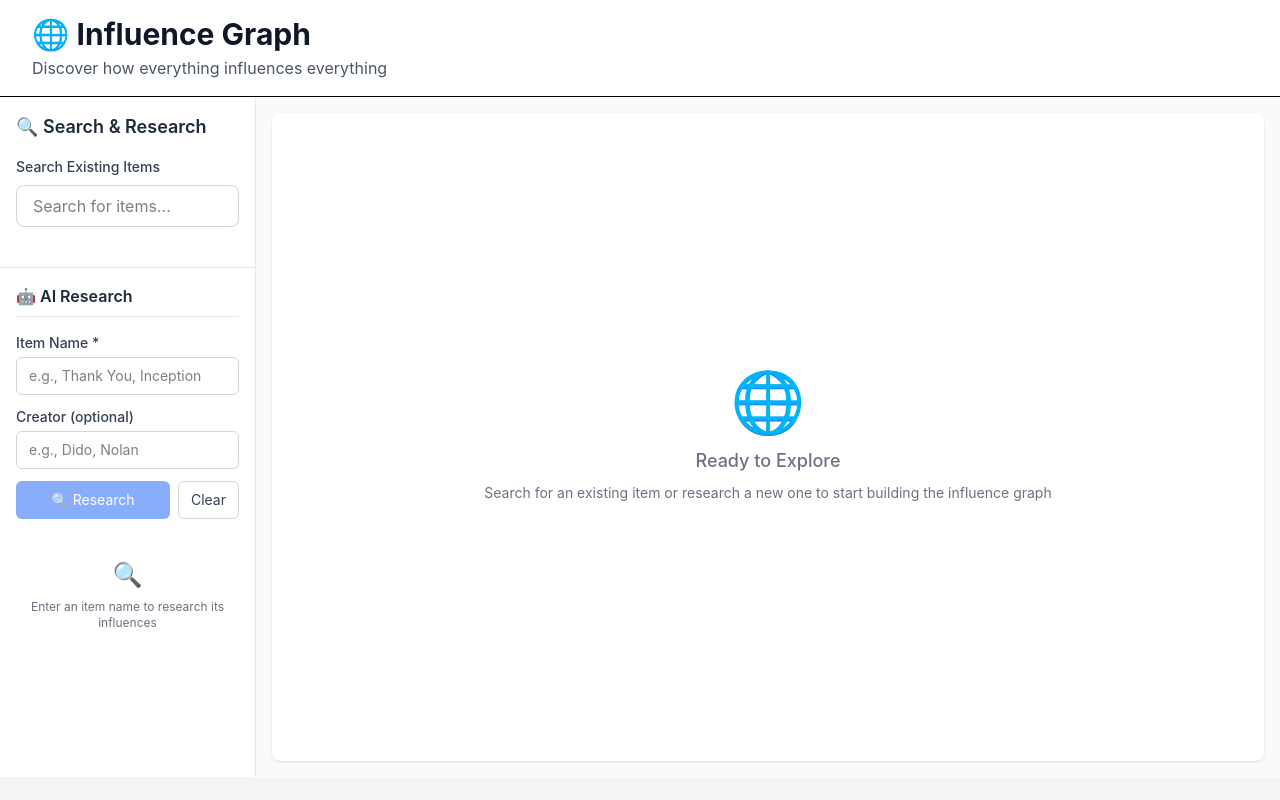
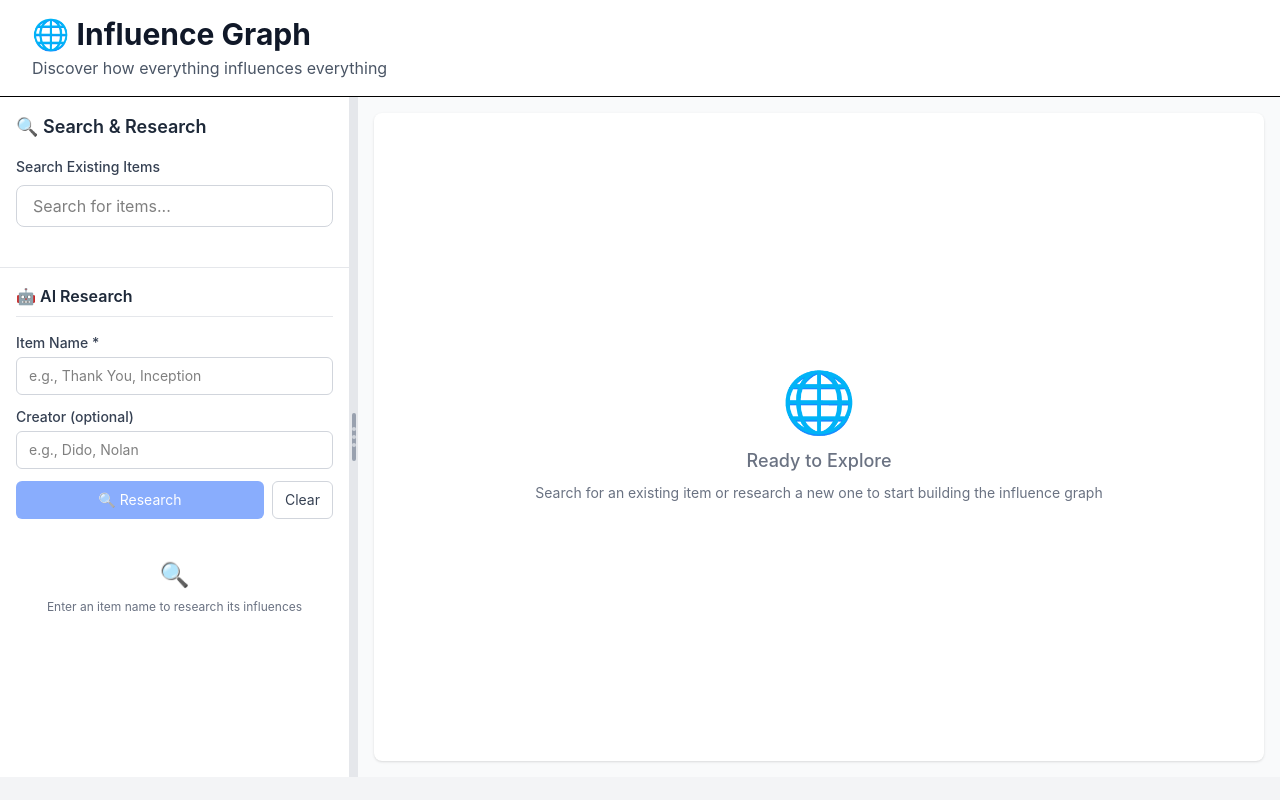
Before and after one commit to jepras/source-graph, a React (Vite) app in the folder frontend/: page / in a window 1280 px wide. Built offline with nearby package versions, Linux system fonts and the light colour scheme.

Commit message:
adjustable side panels

```diff
--- a/frontend/src/App.tsx
+++ b/frontend/src/App.tsx
@@ -4,6 +4,8 @@ import { InfluenceGraph } from './components/graph/InfluenceGraph';
 import { AIResearchPanel } from './components/AIResearchPanel';
 import { GraphExpansionControls } from './components/GraphExpansionControls';
 import { ItemDetailsPanel } from './components/ItemDetailsPanel';
+import { ResizablePanels } from './components/ResizablePanels';
+import { ResizableGraphLayout } from './components/ResizableGraphLayout';
 import { api, convertExpandedGraphToGraphResponse } from './services/api';
 import { extractNodesAndRelationships, mergeExpandedGraphData, checkGraphOverlap } from './utils/graphUtils';
 import type { Item } from './services/api';
@@ -16,8 +18,6 @@ function App() {
   const [error, setError] = useState<string | null>(null);
   const [isChronologicalOrder, setIsChronologicalOrder] = useState(false);
   const [isCategoricalLayout, setIsCategoricalLayout] = useState(false);
-
-
 
   // Replace graphData with accumulated graph
   const [accumulatedGraph, setAccumulatedGraph] = useState<AccumulatedGraph>({
@@ -198,9 +198,10 @@ function App() {
       </header>
 
       {/* Main Content */}
-      <main className="h-[calc(100vh-120px)] flex">
-        {/* Left Sidebar - AI Research Panel (20%) */}
-        <div className="w-1/5 bg-white border-r border-gray-200 flex flex-col">
+      <main className="h-[calc(100vh-120px)]">
+        <ResizablePanels
+          leftPanel={
+            <>
               <div className="p-4 border-b border-gray-200">
                 <h2 className="text-lg font-semibold text-gray-800 mb-4">
                   🔍 Search & Research
@@ -224,10 +225,10 @@ function App() {
               <div className="flex-1 overflow-y-auto">
                 <AIResearchPanel onItemSaved={handleNewItemSaved} />
               </div>
-        </div>
-
-        {/* Right Side - Graph Area (80%) */}
-        <div className="flex-1 flex flex-col bg-gray-50">
+            </>
+          }
+          rightPanel={
+            <>
               {/* Error Display */}
               {error && (
                 <div className="m-4 p-4 bg-red-50 border border-red-200 rounded-lg">
@@ -235,16 +236,17 @@ function App() {
                 </div>
               )}
 
-          {/* Graph Container with Expansion Controls */}
+              {/* Graph Container */}
               <div className="flex-1 p-4">
-            <div className="bg-white rounded-lg shadow h-full flex">
-              {/* Main Graph Area */}
-              <div className="flex-1 relative">
-                {graphLoading ? (
+                <div className="bg-white rounded-lg shadow h-full">
+                  {accumulatedGraph.nodes.size > 0 ? (
+                    <ResizableGraphLayout
+                      graphPanel={
+                        graphLoading ? (
                           <div className="flex justify-center items-center h-full">
                             <div className="text-gray-500">Loading graph...</div>
                           </div>
-                ) : accumulatedGraph.nodes.size > 0 ? (
+                        ) : (
                           <InfluenceGraph
                             accumulatedGraph={accumulatedGraph}
                             onNodeClick={handleNodeClick}
@@ -253,22 +255,10 @@ function App() {
                             isCategoricalLayout={isCategoricalLayout}
                             onCategoricalToggle={setIsCategoricalLayout}
                           />
-                ) : (
-                  <div className="flex justify-center items-center h-full text-gray-500">
-                    <div className="text-center">
-                      <div className="text-6xl mb-4">🌐</div>
-                      <h3 className="text-lg font-medium mb-2">Ready to Explore</h3>
-                      <p className="text-sm">
-                        Search for an existing item or research a new one to start building the influence graph
-                      </p>
-                    </div>
-                  </div>
-                )}
-              </div>
-
-              {/* Expansion Controls Sidebar */}
-              {accumulatedGraph.nodes.size > 0 && (
-                <div className="w-80 border-l border-gray-200 p-4 overflow-y-auto">
+                        )
+                      }
+                      expansionPanel={
+                        <>
                           <GraphExpansionControls
                             selectedItemId={accumulatedGraph.selectedNodeId}
                             onExpand={handleExpansion}
@@ -299,11 +289,28 @@ function App() {
                             selectedItemId={accumulatedGraph.selectedNodeId}
                             onNodeClick={handleNodeClick}
                           />
+                        </>
+                      }
+                    />
+                  ) : (
+                    <div className="flex justify-center items-center h-full text-gray-500">
+                      <div className="text-center">
+                        <div className="text-6xl mb-4">🌐</div>
+                        <h3 className="text-lg font-medium mb-2">Ready to Explore</h3>
+                        <p className="text-sm">
+                          Search for an existing item or research a new one to start building the influence graph
+                        </p>
+                      </div>
                     </div>
                   )}
                 </div>
               </div>
-        </div>
+            </>
+          }
+          minLeftWidth={250}
+          maxLeftWidth={600}
+          defaultLeftWidth={350}
+        />
       </main>
     </div>
   );
--- /dev/null
+++ b/frontend/src/components/ResizableGraphLayout.tsx
@@ -0,0 +1,110 @@
+import React, { useState, useRef, useCallback, useEffect } from 'react';
+
+interface ResizableGraphLayoutProps {
+  graphPanel: React.ReactNode;
+  expansionPanel: React.ReactNode;
+  minExpansionWidth?: number;
+  maxExpansionWidth?: number;
+  defaultExpansionWidth?: number;
+  className?: string;
+}
+
+export const ResizableGraphLayout: React.FC<ResizableGraphLayoutProps> = ({
+  graphPanel,
+  expansionPanel,
+  minExpansionWidth = 250,
+  maxExpansionWidth = 500,
+  defaultExpansionWidth = 320,
+  className = ''
+}) => {
+  const [expansionWidth, setExpansionWidth] = useState(defaultExpansionWidth);
+  const [isDragging, setIsDragging] = useState(false);
+  const containerRef = useRef<HTMLDivElement>(null);
+  const dividerRef = useRef<HTMLDivElement>(null);
+
+  const handleMouseDown = useCallback((e: React.MouseEvent) => {
+    e.preventDefault();
+    setIsDragging(true);
+    document.body.style.cursor = 'col-resize';
+    document.body.style.userSelect = 'none';
+  }, []);
+
+  const handleMouseMove = useCallback((e: MouseEvent) => {
+    if (!isDragging || !containerRef.current) return;
+
+    const containerRect = containerRef.current.getBoundingClientRect();
+    const containerWidth = containerRect.width;
+    const mouseX = e.clientX - containerRect.left;
+
+    // Calculate expansion panel width from right edge
+    const newExpansionWidth = containerWidth - mouseX;
+
+    // Constrain to min/max bounds
+    const constrainedWidth = Math.max(minExpansionWidth, Math.min(maxExpansionWidth, newExpansionWidth));
+    setExpansionWidth(constrainedWidth);
+  }, [isDragging, minExpansionWidth, maxExpansionWidth]);
+
+  const handleMouseUp = useCallback(() => {
+    setIsDragging(false);
+    document.body.style.cursor = '';
+    document.body.style.userSelect = '';
+  }, []);
+
+  useEffect(() => {
+    if (isDragging) {
+      document.addEventListener('mousemove', handleMouseMove);
+      document.addEventListener('mouseup', handleMouseUp);
+
+      return () => {
+        document.removeEventListener('mousemove', handleMouseMove);
+        document.removeEventListener('mouseup', handleMouseUp);
+      };
+    }
+  }, [isDragging, handleMouseMove, handleMouseUp]);
+
+  return (
+    <div
+      ref={containerRef}
+      className={`flex h-full ${className}`}
+      style={{ cursor: isDragging ? 'col-resize' : 'default' }}
+    >
+      {/* Graph Panel */}
+      <div className="flex-1 relative">
+        {graphPanel}
+      </div>
+
+      {/* Draggable Divider */}
+      <div
+        ref={dividerRef}
+        className="w-2 bg-gray-200 hover:bg-blue-300 cursor-col-resize flex-shrink-0 relative group transition-colors"
+        onMouseDown={handleMouseDown}
+        style={{ cursor: isDragging ? 'col-resize' : 'col-resize' }}
+      >
+        {/* Visual indicator for draggable area */}
+        <div className="absolute inset-y-0 left-1/2 transform -translate-x-1/2 w-0.5 bg-blue-500 opacity-0 group-hover:opacity-100 transition-opacity" />
+
+        {/* Drag handle */}
+        <div className="absolute inset-y-0 left-1/2 transform -translate-x-1/2 w-8 flex items-center justify-center">
+          <div className="w-1 h-12 bg-gray-400 rounded-full group-hover:bg-blue-500 transition-colors flex flex-col items-center justify-center">
+            <div className="w-1 h-1 bg-gray-300 rounded-full mb-1 group-hover:bg-blue-300 transition-colors" />
+            <div className="w-1 h-1 bg-gray-300 rounded-full mb-1 group-hover:bg-blue-300 transition-colors" />
+            <div className="w-1 h-1 bg-gray-300 rounded-full group-hover:bg-blue-300 transition-colors" />
+          </div>
+        </div>
+
+        {/* Tooltip */}
+        <div className="absolute top-1/2 left-full ml-2 transform -translate-y-1/2 bg-gray-800 text-white text-xs px-2 py-1 rounded opacity-0 group-hover:opacity-100 transition-opacity pointer-events-none whitespace-nowrap">
+          Drag to resize
+        </div>
+      </div>
+
+      {/* Expansion Controls Panel */}
+      <div
+        className="flex-shrink-0 border-l border-gray-200 p-4 overflow-y-auto"
+        style={{ width: expansionWidth }}
+      >
+        {expansionPanel}
+      </div>
+    </div>
+  );
+};
--- /dev/null
+++ b/frontend/src/components/ResizablePanels.tsx
@@ -0,0 +1,106 @@
+import React, { useState, useRef, useCallback, useEffect } from 'react';
+
+interface ResizablePanelsProps {
+  leftPanel: React.ReactNode;
+  rightPanel: React.ReactNode;
+  minLeftWidth?: number;
+  maxLeftWidth?: number;
+  defaultLeftWidth?: number;
+  className?: string;
+}
+
+export const ResizablePanels: React.FC<ResizablePanelsProps> = ({
+  leftPanel,
+  rightPanel,
+  minLeftWidth = 200,
+  maxLeftWidth = 600,
+  defaultLeftWidth = 300,
+  className = ''
+}) => {
+  const [leftWidth, setLeftWidth] = useState(defaultLeftWidth);
+  const [isDragging, setIsDragging] = useState(false);
+  const containerRef = useRef<HTMLDivElement>(null);
+  const dividerRef = useRef<HTMLDivElement>(null);
+
+  const handleMouseDown = useCallback((e: React.MouseEvent) => {
+    e.preventDefault();
+    setIsDragging(true);
+    document.body.style.cursor = 'col-resize';
+    document.body.style.userSelect = 'none';
+  }, []);
+
+  const handleMouseMove = useCallback((e: MouseEvent) => {
+    if (!isDragging || !containerRef.current) return;
+
+    const containerRect = containerRef.current.getBoundingClientRect();
+    const newLeftWidth = e.clientX - containerRect.left;
+
+    // Constrain to min/max bounds
+    const constrainedWidth = Math.max(minLeftWidth, Math.min(maxLeftWidth, newLeftWidth));
+    setLeftWidth(constrainedWidth);
+  }, [isDragging, minLeftWidth, maxLeftWidth]);
+
+  const handleMouseUp = useCallback(() => {
+    setIsDragging(false);
+    document.body.style.cursor = '';
+    document.body.style.userSelect = '';
+  }, []);
+
+  useEffect(() => {
+    if (isDragging) {
+      document.addEventListener('mousemove', handleMouseMove);
+      document.addEventListener('mouseup', handleMouseUp);
+
+      return () => {
+        document.removeEventListener('mousemove', handleMouseMove);
+        document.removeEventListener('mouseup', handleMouseUp);
+      };
+    }
+  }, [isDragging, handleMouseMove, handleMouseUp]);
+
+  return (
+    <div
+      ref={containerRef}
+      className={`flex h-full ${className}`}
+      style={{ cursor: isDragging ? 'col-resize' : 'default' }}
+    >
+      {/* Left Panel */}
+      <div
+        className="flex-shrink-0 bg-white border-r border-gray-200 flex flex-col"
+        style={{ width: leftWidth }}
+      >
+        {leftPanel}
+      </div>
+
+      {/* Draggable Divider */}
+      <div
+        ref={dividerRef}
+        className="w-2 bg-gray-200 hover:bg-blue-300 cursor-col-resize flex-shrink-0 relative group transition-colors"
+        onMouseDown={handleMouseDown}
+        style={{ cursor: isDragging ? 'col-resize' : 'col-resize' }}
+      >
+        {/* Visual indicator for draggable area */}
+        <div className="absolute inset-y-0 left-1/2 transform -translate-x-1/2 w-0.5 bg-blue-500 opacity-0 group-hover:opacity-100 transition-opacity" />
+
+        {/* Drag handle */}
+        <div className="absolute inset-y-0 left-1/2 transform -translate-x-1/2 w-8 flex items-center justify-center">
+          <div className="w-1 h-12 bg-gray-400 rounded-full group-hover:bg-blue-500 transition-colors flex flex-col items-center justify-center">
+            <div className="w-1 h-1 bg-gray-300 rounded-full mb-1 group-hover:bg-blue-300 transition-colors" />
+            <div className="w-1 h-1 bg-gray-300 rounded-full mb-1 group-hover:bg-blue-300 transition-colors" />
+            <div className="w-1 h-1 bg-gray-300 rounded-full group-hover:bg-blue-300 transition-colors" />
+          </div>
+        </div>
+
+        {/* Tooltip */}
+        <div className="absolute top-1/2 left-full ml-2 transform -translate-y-1/2 bg-gray-800 text-white text-xs px-2 py-1 rounded opacity-0 group-hover:opacity-100 transition-opacity pointer-events-none whitespace-nowrap">
+          Drag to resize
+        </div>
+      </div>
+
+      {/* Right Panel */}
+      <div className="flex-1 flex flex-col bg-gray-50">
+        {rightPanel}
+      </div>
+    </div>
+  );
+};
```
Also changed, not shown: frontend/src/components/ItemDetailsPanel.tsx (+9 -0 lines), 1 other file (tests, documents, lock files or other folders). Lines whose indentation alone changed are shown as unchanged.
